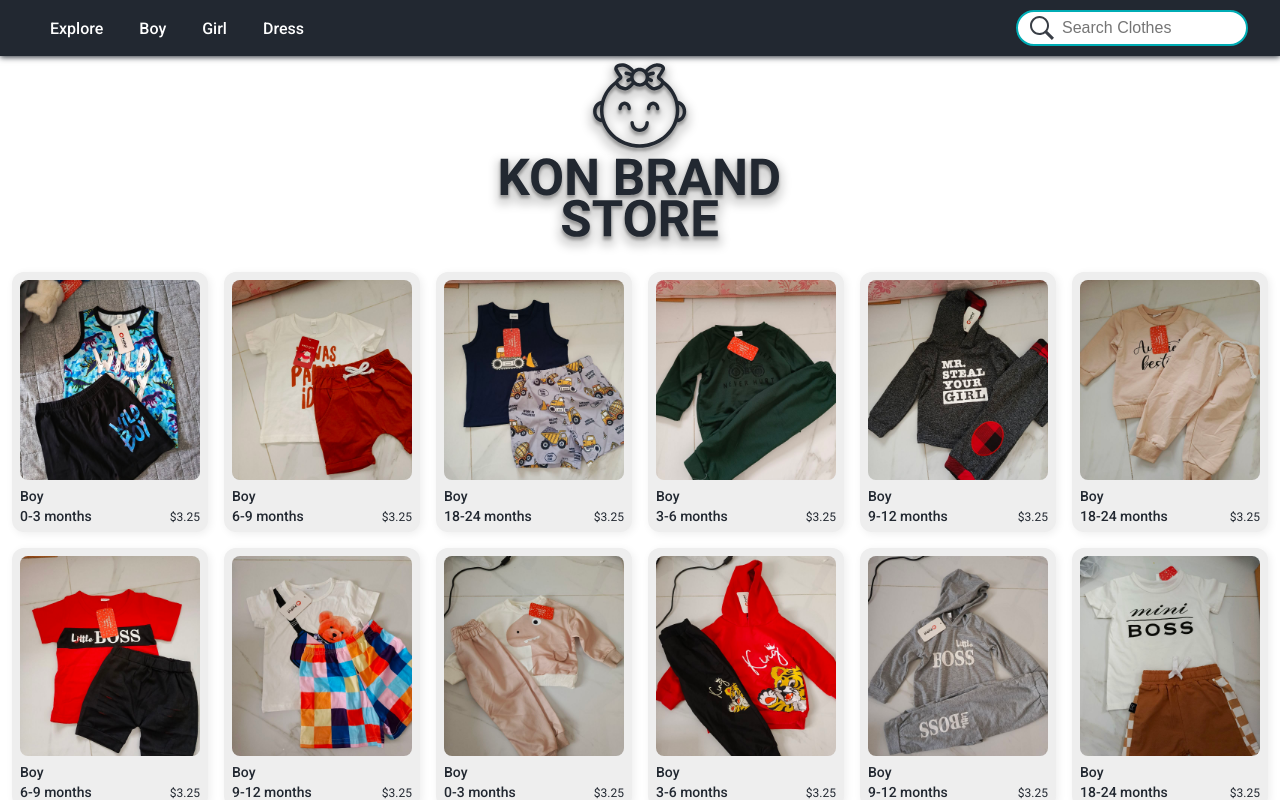
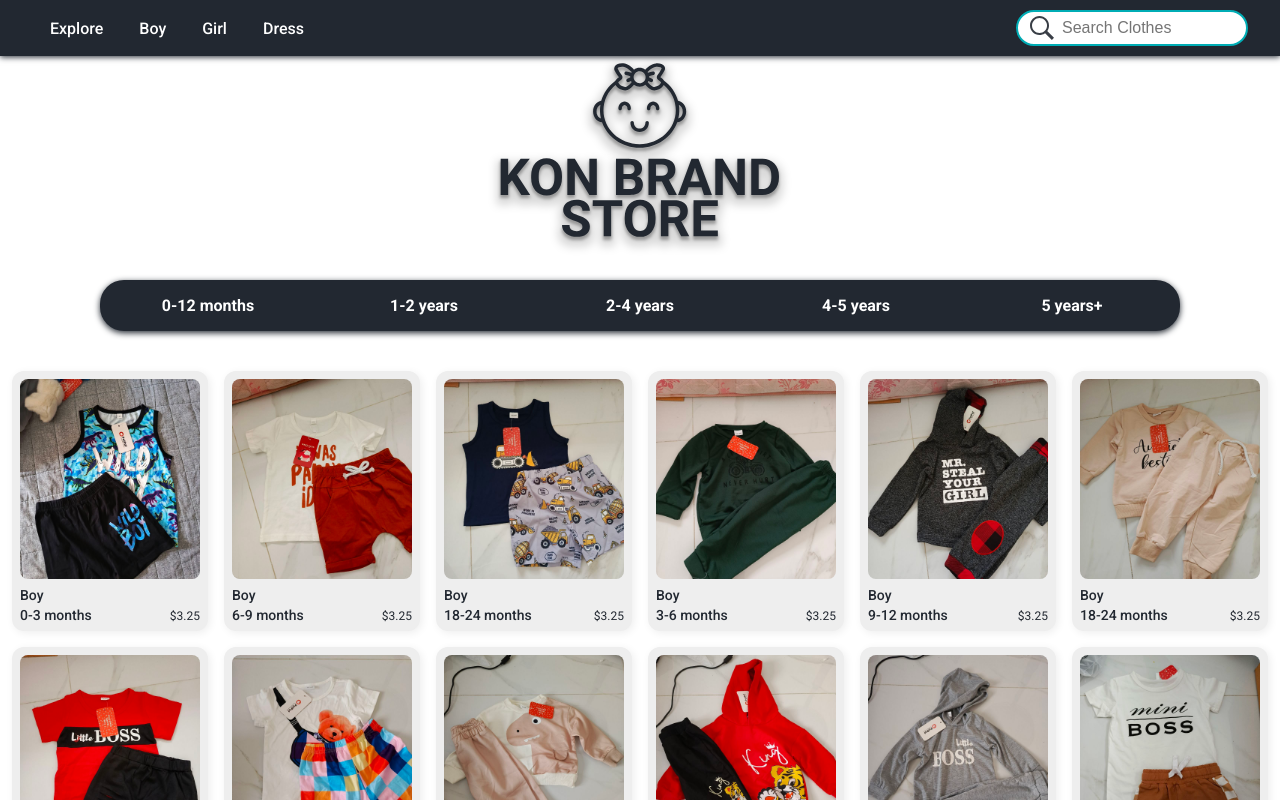
Before and after one commit to Thakvika1/React-Sell-Clothes, a React (Vite) app: page /boy in a window 1280 px wide. Shown: the top 800 px of the page. Built offline with nearby package versions, Linux system fonts and the light colour scheme.

Commit message:
refactor filter data

```diff
--- a/src/pages/Boypage/index.jsx
+++ b/src/pages/Boypage/index.jsx
@@ -1,14 +1,31 @@
 import React from 'react'
+import { useState } from 'react'
 import { clothesData } from '../../data/clothesData'
 import FilterClothesType from '../FilterClothesType'
+import Tapbar from '../../components/Tapbar'
+import FilterClotheSize from '../FilterClotheSize'
 
 function Boypage() {
+  const [selected, setSelected] = useState(null)
+  const [filterData, setFilterData] = useState(false)
+
+  const handleClick = (item) => {
+    setSelected(item)
+    setFilterData(true)
+  }
   return (
-    <div className="container">
-      <div className="bodyContainer">
-        <FilterClothesType type={'Boy'} data={clothesData} />
+    <>
+      <Tapbar selected={selected} handleClick={handleClick} />
+      <div className="container">
+        <div className="bodyContainer">
+          {filterData ? (
+            <FilterClotheSize selected={selected} data={clothesData} type={'Boy'} />
+          ) : (
+            <FilterClothesType type={'Boy'} data={clothesData} />
+          )}
+        </div>
       </div>
-    </div>
+    </>
   )
 }
 
--- a/src/pages/FilterClotheSize.jsx
+++ b/src/pages/FilterClotheSize.jsx
@@ -1,9 +1,7 @@
 import React from 'react'
 import ProductCard from '../components/ProductCard'
 
-function FilterClotheSize({ selected, data }) {
-  let filteredData = []
-
+function FilterClotheSize({ selected, data, filteredData = [], type }) {
   if (selected === '0-12 months') {
     filteredData = data.filter(
       (listItem) =>
@@ -21,6 +19,8 @@
     )
   }
 
+  // const filterClothebyType = filteredData.filter((item) => item.type === type)
+
   return filteredData.map((item, index) => (
     <ProductCard
       key={index}
```
